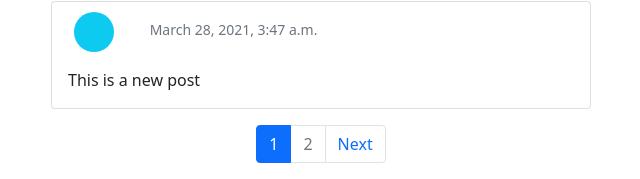
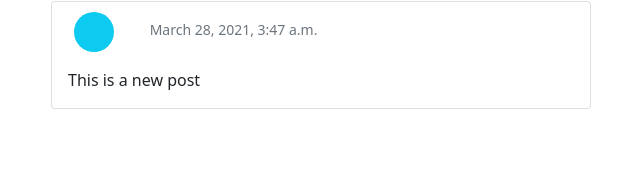
Before and after one commit to siawashkasra/network, a Django app: page / in a window 1280 px wide. Shown: the part 1408-1587 px from the top of the page, without its empty margins (319-959 px from the left). After the commit the page ends 1517 px from the top, so only its background shows below. Run offline with Django 3.2, Linux system fonts and the light colour scheme; data comes from the database, SQL or seed files in the repository; parts of the project's set-up code (start-up, migrations or seed data) failed here and were passed over.

Commit message:
Improve Views

```diff
--- a/network/templates/network/index.html
+++ b/network/templates/network/index.html
@@ -24,6 +24,6 @@
         </form>
     {% endif %}
 
-    {% include 'network/posts.html' %}
+{% include 'network/posts.html' %}
 
 {% endblock %}
--- /dev/null
+++ b/network/templates/network/paginations.html
@@ -0,0 +1,23 @@
+{% if posts and posts|length > 10 %}
+    <nav aria-label="...">
+        <ul class="pagination justify-content-center">
+            {% if posts.has_previous %}
+                <li class="page-item">
+                    <a class="page-link" href="?page={{ posts.previous_page_number }}" tabindex="-1">Previous</a>
+                </li>
+                <li class="page-item disabled"><a class="page-link" href="#">{{ posts.previous_page_number }}</a></li>
+            {% endif %}
+
+            <li class="page-item active">
+                <a class="page-link" href="#">{{ posts.number }}<span class="sr-only"></span></a>
+            </li>
+
+            {% if posts.has_next %}
+                <li class="page-item disabled"><a class="page-link" href="#">{{ posts.next_page_number }}</a></li>
+                <li class="page-item">
+                    <a class="page-link" href="?page={{ posts.next_page_number }}">Next</a>
+                </li>
+            {% endif %}
+        </ul>
+    </nav>
+{% endif %}
--- a/network/templates/network/posts.html
+++ b/network/templates/network/posts.html
@@ -20,7 +20,7 @@
                         <div class="col-3">
                             {% if user.is_authenticated and user.username == post.user.username %}
                                 <h6 class="card-title">
-                                                    <a role="button" onclick="edit_post(this.id)" id="{{ post.id }}" href="#" data-bs-toggle="modal" data-bs-target="#edit_post">Edit</a>
+                                    <a role="button" id="{{ post.id }}" href="#" data-bs-toggle="modal" data-bs-target="#edit_post">Edit</a>
                                 </h6>
                             {% endif %}
                         </div>
@@ -38,26 +38,5 @@
         </div>
     </div>
 {% endfor %}
-                 {% if posts %}
-                 <nav aria-label="...">
-                    <ul class="pagination justify-content-center">
-                        {% if posts.has_previous %}
-                            <li class="page-item">
-                                <a class="page-link" href="?page={{ posts.previous_page_number }}" tabindex="-1">Previous</a>
-                            </li>
-                            <li class="page-item disabled"><a class="page-link" href="#">{{ posts.previous_page_number }}</a></li>
-                        {% endif %}
 
-                        <li class="page-item active">
-                            <a class="page-link" href="#">{{ posts.number }}<span class="sr-only"></span></a>
-                        </li>
-
-                        {% if posts.has_next %}
-                            <li class="page-item disabled"><a class="page-link" href="#">{{ posts.next_page_number }}</a></li>
-                            <li class="page-item">
-                                <a class="page-link" href="?page={{ posts.next_page_number }}">Next</a>
-                            </li>
-                        {% endif %}
-                    </ul>
-                </nav>
-                {% endif %}
+{% include 'network/paginations.html' %}
```
Also changed, not shown: network/templates/network/following.html (+1 -22 lines). Lines whose indentation alone changed are shown as unchanged.
